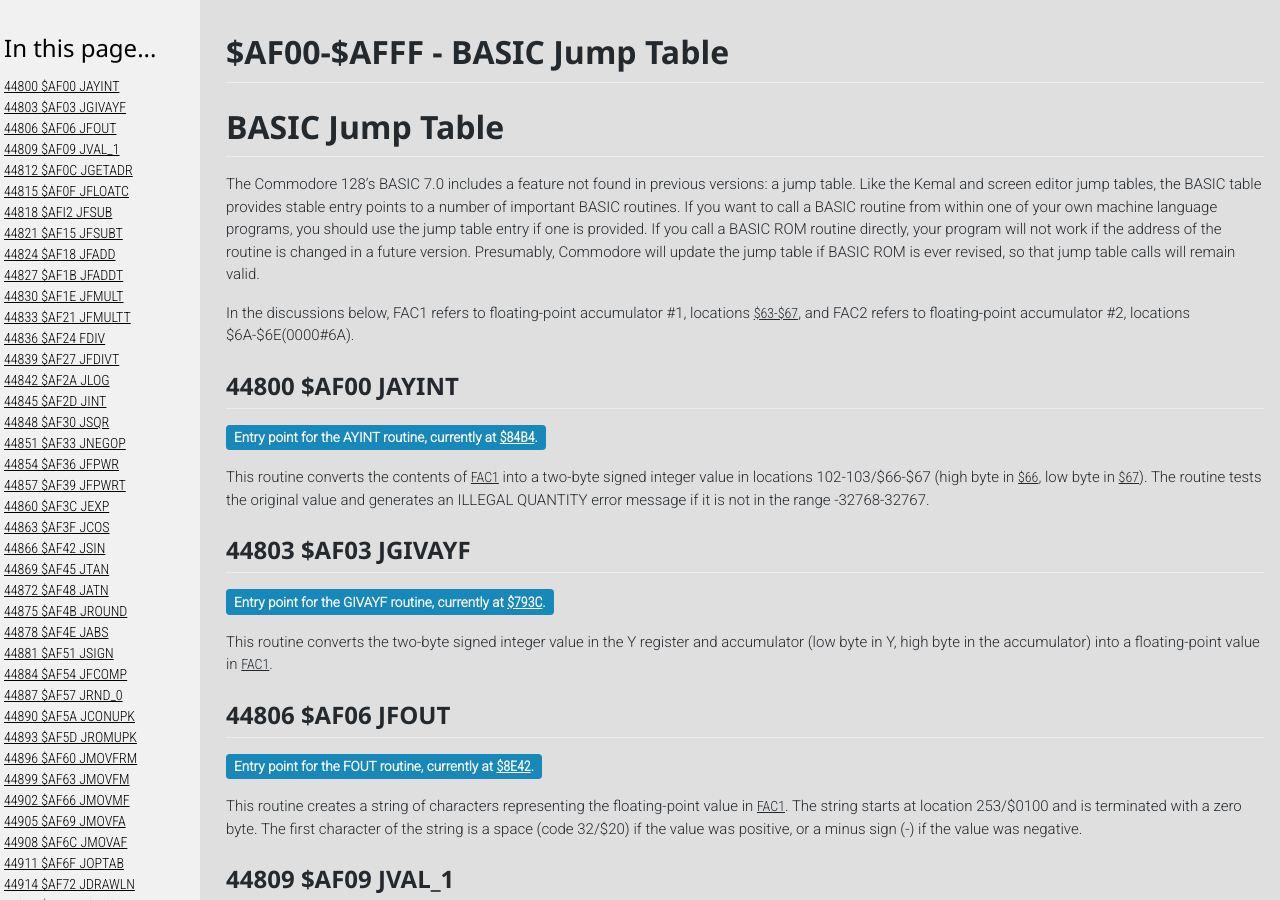
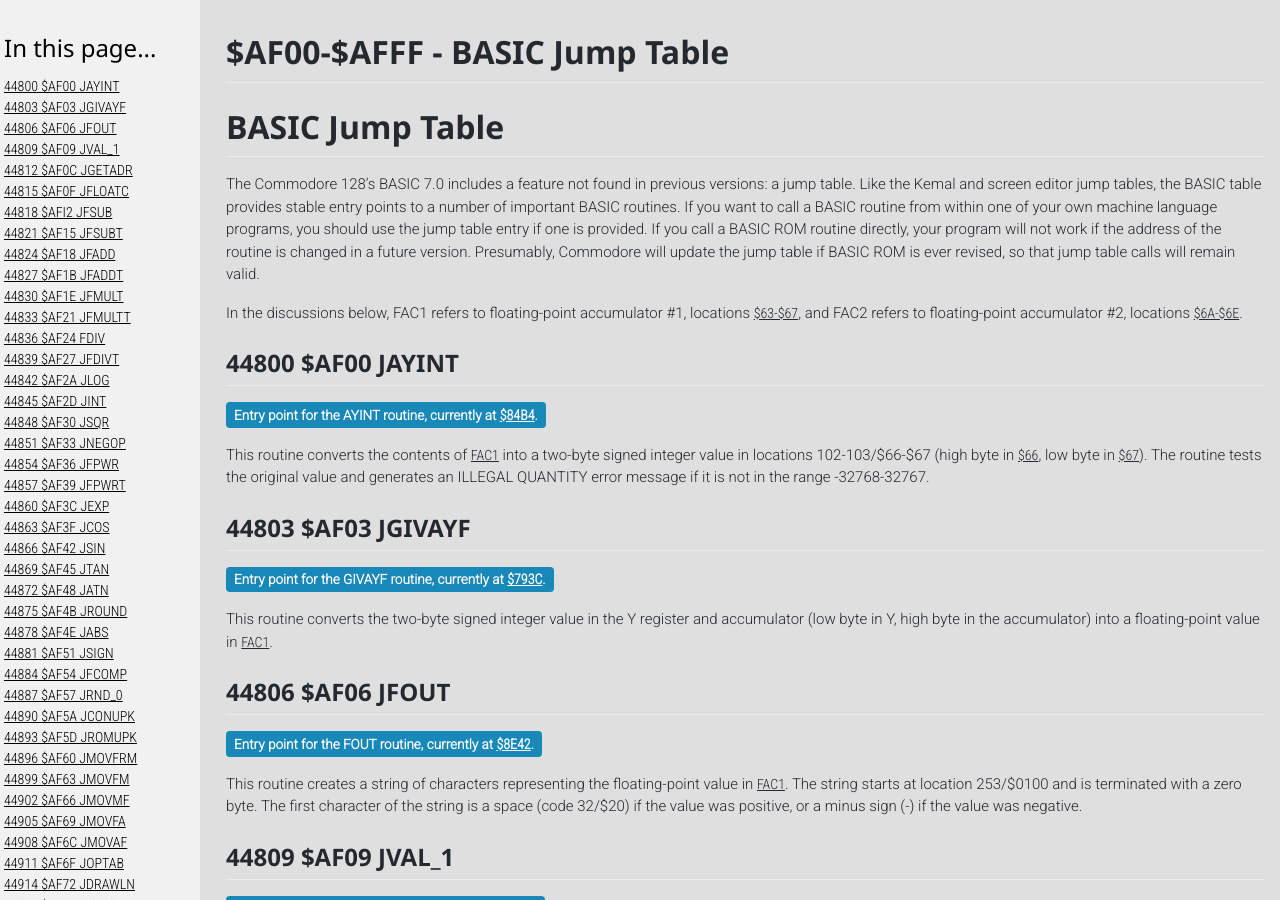
Before and after one commit to c128lib/Reference, a Jekyll site: the page built from AF00.md, in a window 1280 px wide and 900 px high. Built offline with Jekyll 4.4.1, drawn with Linux system fonts in a browser that asks for light colours; comment, search, counter and statistics services are not loaded; some of the changed text lies outside the part shown.

Commit message:
AF00 typo fix

```diff
--- a/AF00.md
+++ b/AF00.md
@@ -19,7 +19,7 @@
 
 In the discussions below, FAC1 refers to floating-point
 accumulator #1, locations [$63-$67](0000#63), and FAC2 refers to
-floating-point accumulator #2, locations $6A-$6E(0000#6A).
+floating-point accumulator #2, locations [$6A-$6E](0000#6A).
 
 ## 44800 $AF00 JAYINT <a name="AF00"></a>
 <span class="badge badge-info">Entry point for the AYINT routine, currently at [$84B4](4000#84B4).</span>
@@ -500,7 +500,7 @@
 inactive strings from the string pool to increase the amount of
 available string space.
 
-## 44965 $AFA5 JEXECUTE-A-LINE <a name="AFA5"></a>
+## 44965 $AFA5 JEXECUTE_A_LINE <a name="AFA5"></a>
 <span class="badge badge-info">Entry point for the MAIN routine, currently at [$4DCD](4000#4DCD).</span>
 
 This routine is BASIC's primary immediate mode loop.
```
